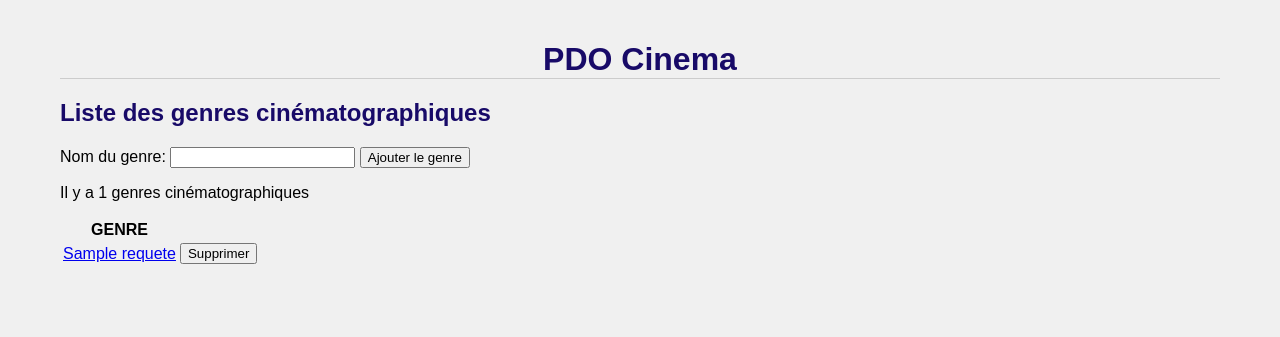
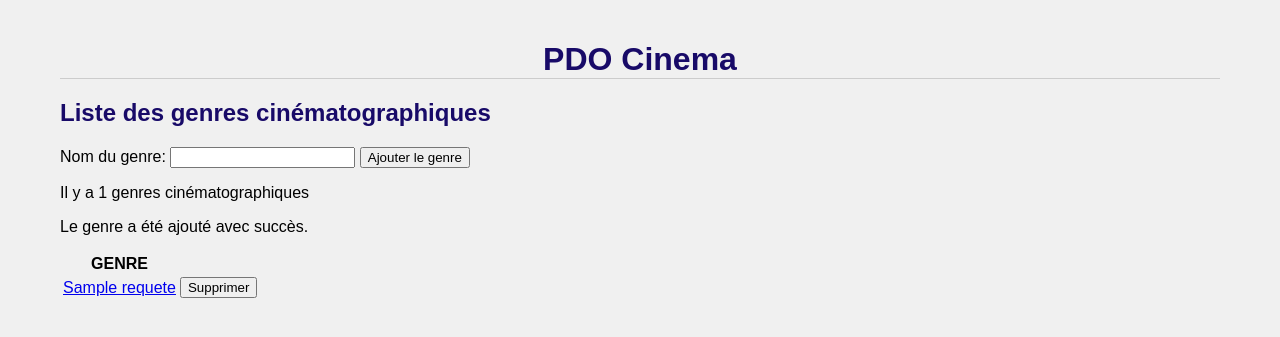
Before and after one commit to Hafida3412/Projet_cinema, a PHP site: template view/listGenres.php in a window 1280 px wide. Shown: the part 38-375 px from the top of the page. Run offline with PHP 8.4, Linux system fonts and the light colour scheme; the template is opened without the code that fills it: most values are stand-ins (such as "Sample title", 1, 10 or a date in 2020).

Commit message:
listGenres modifié

```diff
--- a/view/listGenres.php
+++ b/view/listGenres.php
@@ -1,7 +1,7 @@
 <?php
 session_start();
 
-$message = "";
+$message = "Le genre a été ajouté avec succès.";
 if(isset($_SESSION['message'])) {
     $message = $_SESSION['message'];
     unset($_SESSION['message']); // Effacer le message pour ne pas l'afficher à nouveau
```
